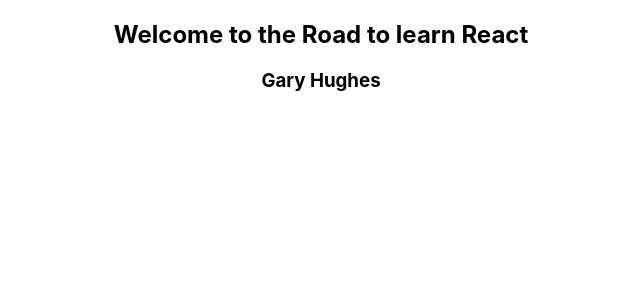
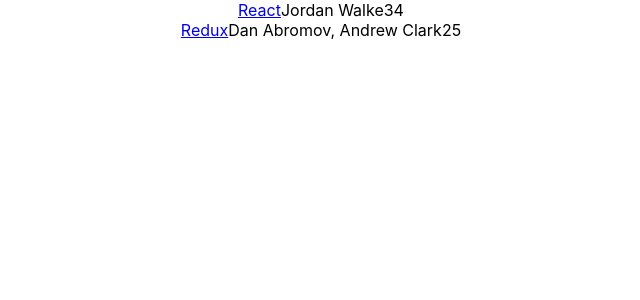
Before and after one commit to GaryHughes/hackernews, a React (Create React App) app: page / in a window 1280 px wide. Shown: the top 300 px of the page, without its empty margins (319-959 px from the left). Built offline with nearby package versions, Linux system fonts and the light colour scheme.

Commit message:
Render a list.

```diff
--- a/src/App.js
+++ b/src/App.js
@@ -1,16 +1,45 @@
 // @ts-check
-import React from 'react';
+import React, { Component} from 'react';
 import './App.css';
 
-function App() {
-  const helloWorld = 'Welcome to the Road to learn React';
-  const user = { firstName : 'Gary', lastName : 'Hughes' };
-  return (
-    <div className="App">
-        <h2>{helloWorld}</h2>
-        <h3>{user.firstName} {user.lastName}</h3>
-    </div>
-  );
+const List = [
+  {
+    title: 'React',
+    url: 'https://reactjs.org',
+    author: 'Jordan Walke',
+    num_comments: 3,
+    points: 4,
+    objectID: 0
+  },
+  {
+    title: 'Redux',
+    url: 'https://redux.js.org/',
+    author: 'Dan Abromov, Andrew Clark',
+    num_comments: 2,
+    points: 5,
+    objectID: 1
+  }
+];
+
+class App extends Component {
+  render() {
+    return (
+      <div className="App">
+        {List.map(function(item) {
+          return (
+            <div key={item.objectID}>
+              <span>
+                <a href={item.url}>{item.title}</a>
+              </span>
+              <span>{item.author}</span>
+              <span>{item.num_comments}</span>
+              <span>{item.points}</span>
+            </div>
+          );
+        })}
+      </div>
+    );
+    }
 }
 
 export default App;
```
